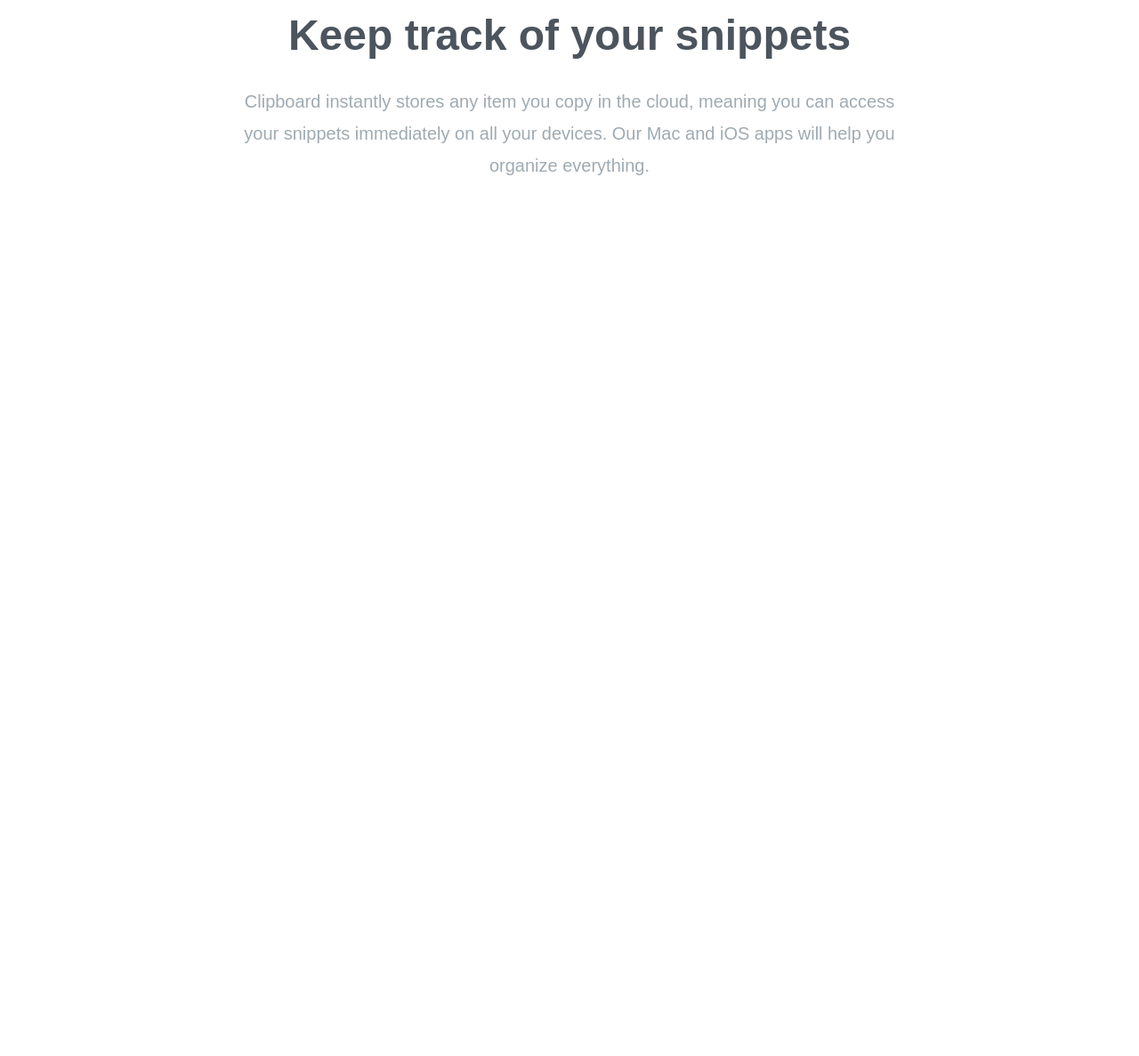
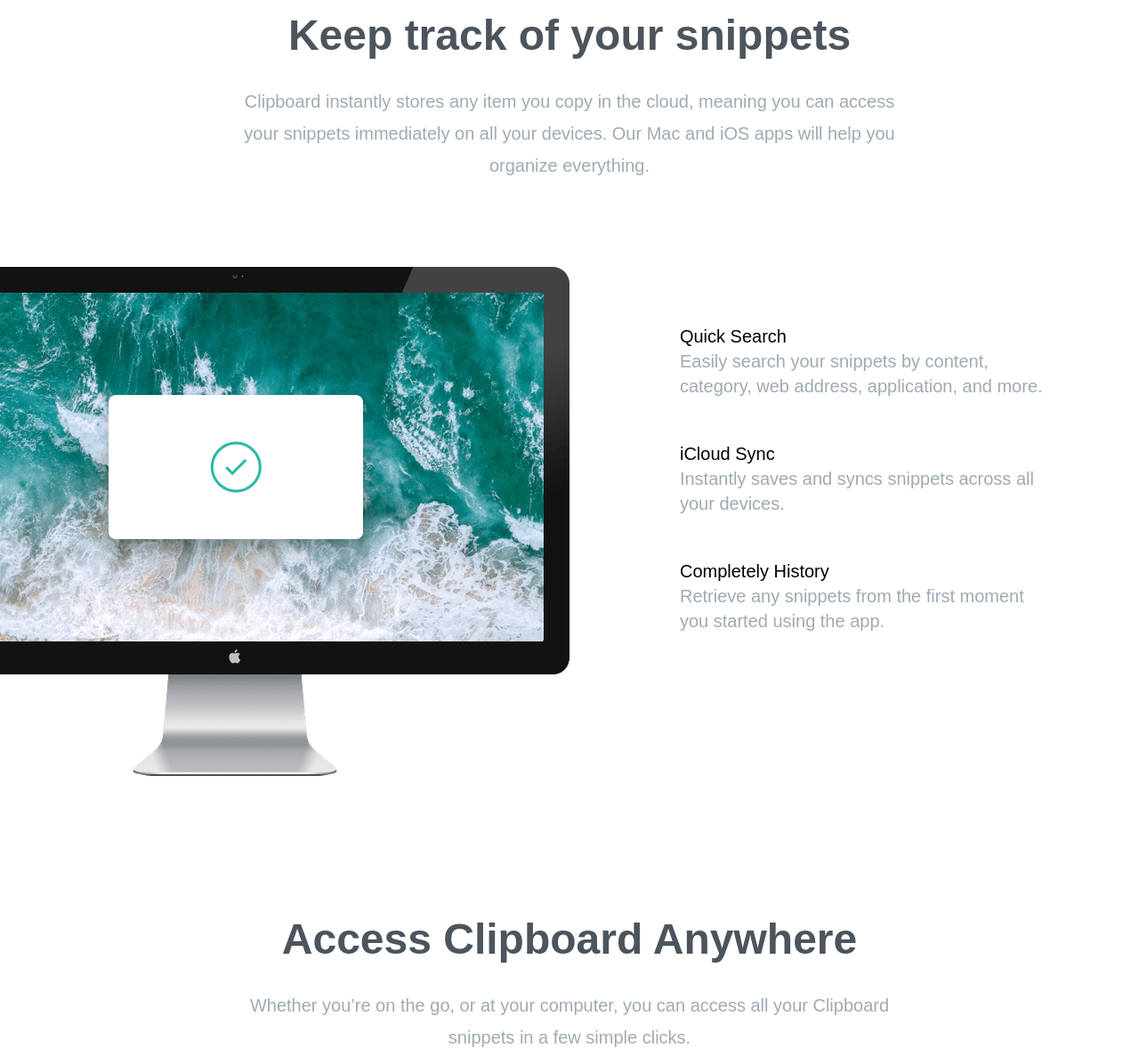
Before and after one commit to srjingole0610/TailwindProcs, a website: page Clipboard-Website/index.html in a window 1280 px wide. Shown: the part 705-1892 px from the top of the page at 89% size. Before the commit the page ends 1005 px from the top, so only its background shows below. Drawn offline with Linux system fonts and the light colour scheme; a web font is replaced by a local one.

Commit message:
Changes related to Feature Section and Section Items

```diff
--- a/Clipboard-Website/index.html
+++ b/Clipboard-Website/index.html
@@ -9,13 +9,13 @@
     rel="stylesheet"
   />
     <link rel="stylesheet" href="css/style.css" />
-    <title>Simple Tailwind Starter</title>
+    <title>Clipboard Website</title>
   </head>
   <body>
 
       <!-- Hero Section -->
       <section id="hero">
-          <div class="section-container mb-40 px-10 pt-16">
+          <div class="section-container mb-40 pt-16">
             <img src="../Clipboard-Website/images/logo.svg" alt="" class="mx-auto my-16" />
 
             <h3>
@@ -40,7 +40,7 @@
 
       <!-- Snippets Section -->
       <section id="snippets">
-        <div class="section-container my-20 px-10">
+        <div class="section-container my-20">
           <h3>
             Keep track of your snippets
           </h3>
@@ -52,5 +52,58 @@
         </div>
       </section>
 
+      <section id="features">
+        <div class="section-container my-20">
+          <div class=" relative flex flex-col md:flex-row md:space-x-32">
+            <!-- Images -->
+            <div class="md:w-1/2">
+              <img src="images/image-computer.png" alt="" class="md:absolute top-0 right-[50%]">
+            </div>
+
+            <!-- Items Container -->
+            <div
+            class="flex flex-col mt-16 mb-24 space-y-12 text-xl md:w-1/2 md:mb-60 md:text-left md:pl-16"
+          >
+                <!-- Item-1 -->
+                <div>
+                  <h5>Quick Search</h5>
+                  <p class="max-w-md text-grayishBlue">
+                    Easily search your snippets by content, category, web address,
+                    application, and more.
+                  </p>
+                </div>
+                <!-- Item-2 -->
+                <div>
+                  <h5>iCloud Sync</h5>
+                  <p class="max-w-md text-grayishBlue">
+                    Instantly saves and syncs snippets across all your devices.
+                  </p>
+                </div>
+                <!-- Item-3 -->
+                <div>
+                  <h5>Completely History</h5>
+                  <p class="max-w-md text-grayishBlue">
+                    Retrieve any snippets from the first moment you started using the app.
+                  </p>
+                </div>
+              </div>
+          </div>
+        </div>
+      </section>
+      <!-- Access Anywhere Section -->
+
+      <section id="access">
+          <div class="section-container my-20">
+            <h3>
+              Access Clipboard Anywhere
+            </h3>
+
+            <p class="max-w-3xl mx-auto mb-24 text-xl leading-9 text-center text-grayishBlue">
+              Whether you’re on the go, or at your computer, you can access all your Clipboard snippets in a few simple clicks.
+            </p>
+            <img src="images/image-devices.png" alt="" class="mx-auto">
+          </div>
+      </section>
+
   </body>
 </html>
--- a/Clipboard-Website/input.css
+++ b/Clipboard-Website/input.css
@@ -18,7 +18,7 @@ body {
 
 
   .section-container{
-    @apply max-w-6xl mx-auto text-center;
+    @apply max-w-6xl mx-auto text-center px-10;
   }
 
   @layer base{
```
Also changed, not shown: Clipboard-Website/css/style.css.
